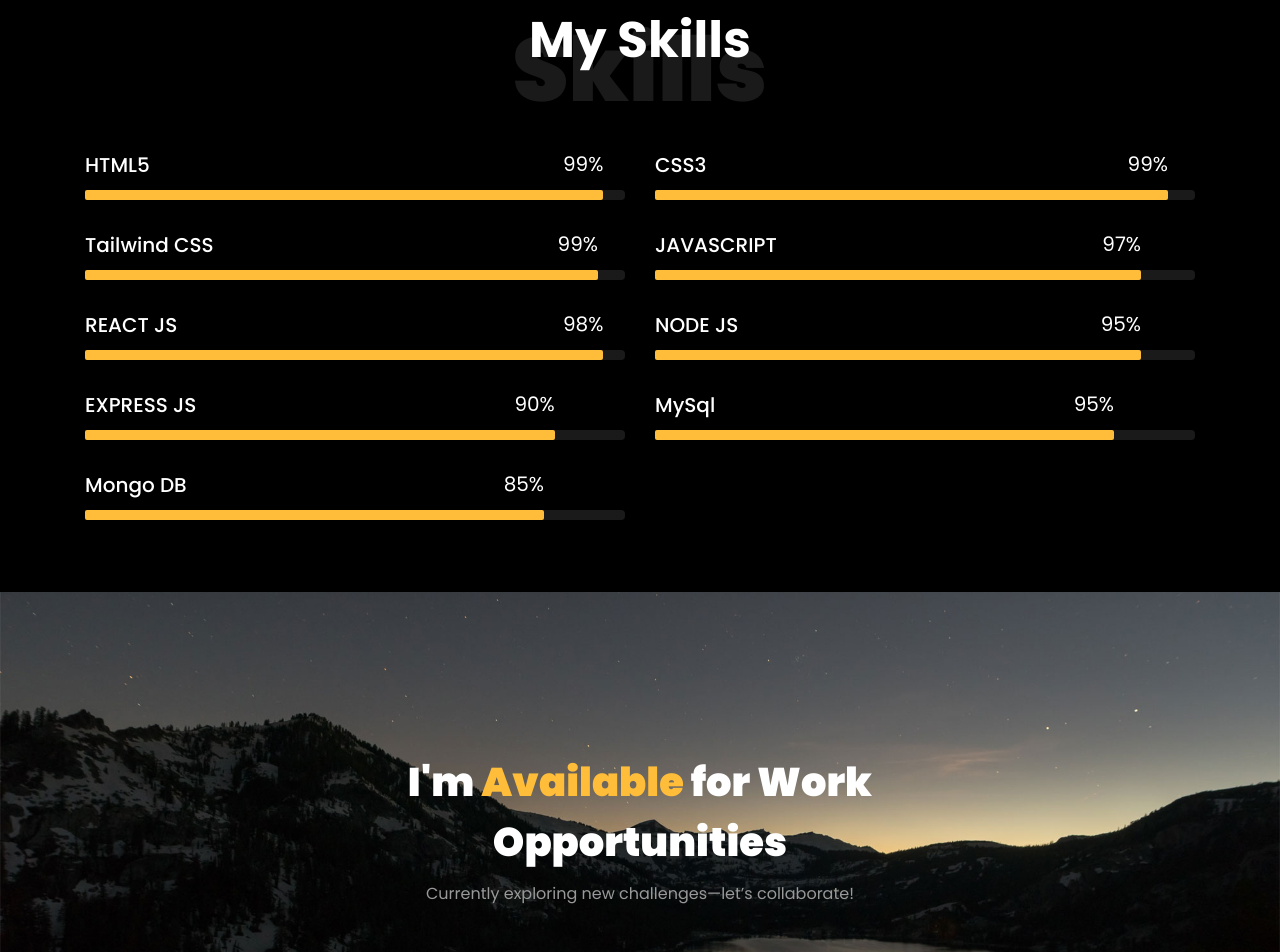
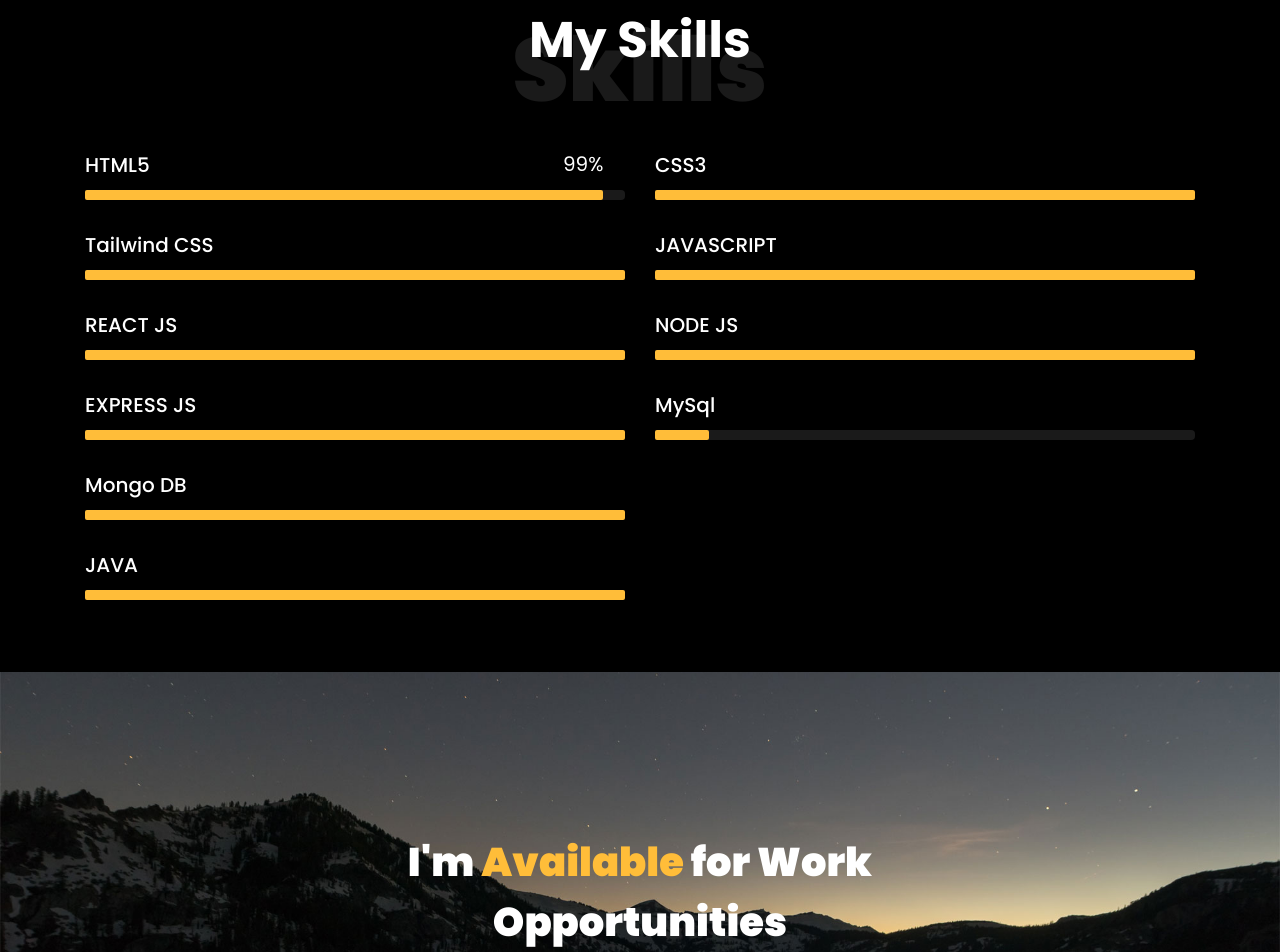
Before and after one commit to gokulnathsr/Gokulnath_PortFolio, a website: page public/index.html in a window 1280 px wide. Shown: the part 4015-4967 px from the top of the page. Drawn offline with Linux system fonts and the light colour scheme; files whose address does not match are found by name.

Commit message:
Skill  changes

```diff
--- a/public/index.html
+++ b/public/index.html
@@ -374,9 +374,9 @@
                   aria-valuenow="85"
                   aria-valuemin="0"
                   aria-valuemax="100"
-                  style="width: 95%"
+                  style="width: 100%"
                 >
-                  <span>99%</span>
+                  <!-- <span>99%</span> -->
                 </div>
               </div>
             </div>
@@ -391,9 +391,9 @@
                   aria-valuenow="85"
                   aria-valuemin="0"
                   aria-valuemax="100"
-                  style="width: 95%"
+                  style="width: 100%"
                 >
-                  <span>99%</span>
+                  <!-- <span>99%</span> -->
                 </div>
               </div>
             </div>
@@ -408,9 +408,9 @@
                   aria-valuenow="95"
                   aria-valuemin="0"
                   aria-valuemax="100"
-                  style="width: 90%"
+                  style="width: 100%"
                 >
-                  <span>97%</span>
+                  <!-- <span>97%</span> -->
                 </div>
               </div>
             </div>
@@ -425,9 +425,9 @@
                   aria-valuenow="90"
                   aria-valuemin="0"
                   aria-valuemax="100"
-                  style="width: 96%"
+                  style="width: 100%"
                 >
-                  <span>98%</span>
+                  <!-- <span>98%</span> -->
                 </div>
               </div>
             </div>
@@ -442,9 +442,9 @@
                   aria-valuenow="70"
                   aria-valuemin="0"
                   aria-valuemax="100"
-                  style="width: 90%"
+                  style="width: 100%"
                 >
-                  <span>95%</span>
+                  <!-- <span>95%</span> -->
                 </div>
               </div>
             </div>
@@ -459,9 +459,9 @@
                   aria-valuenow="87"
                   aria-valuemin="0"
                   aria-valuemax="100"
-                  style="width: 87%"
+                  style="width: 100%"
                 >
-                  <span>90%</span>
+                  <!-- <span>90%</span> -->
                 </div>
               </div>
             </div>
@@ -476,9 +476,9 @@
                   aria-valuenow="80"
                   aria-valuemin="0"
                   aria-valuemax="100"
-                  style="width: 85%"
+                  style="width: 10%"
                 >
-                  <span>95%</span>
+                  <!-- <span>95%</span> -->
                 </div>
               </div>
             </div>
@@ -493,9 +493,24 @@
                   aria-valuenow="80"
                   aria-valuemin="0"
                   aria-valuemax="100"
-                  style="width: 85%"
+                  style="width: 100%"
                 >
-                  <span>85%</span>
+                  <!-- <span>85%</span> -->
+                </div>
+              </div>
+            </div>
+            <div class="progress-wrap ftco-animate">
+              <h3>JAVA</h3>
+              <div class="progress">
+                <div
+                  class="progress-bar color-6"
+                  role="progressbar"
+                  aria-valuenow="80"
+                  aria-valuemin="0"
+                  aria-valuemax="100"
+                  style="width: 100%"
+                >
+                  <!-- <span>85%</span> -->
                 </div>
               </div>
             </div>
```
